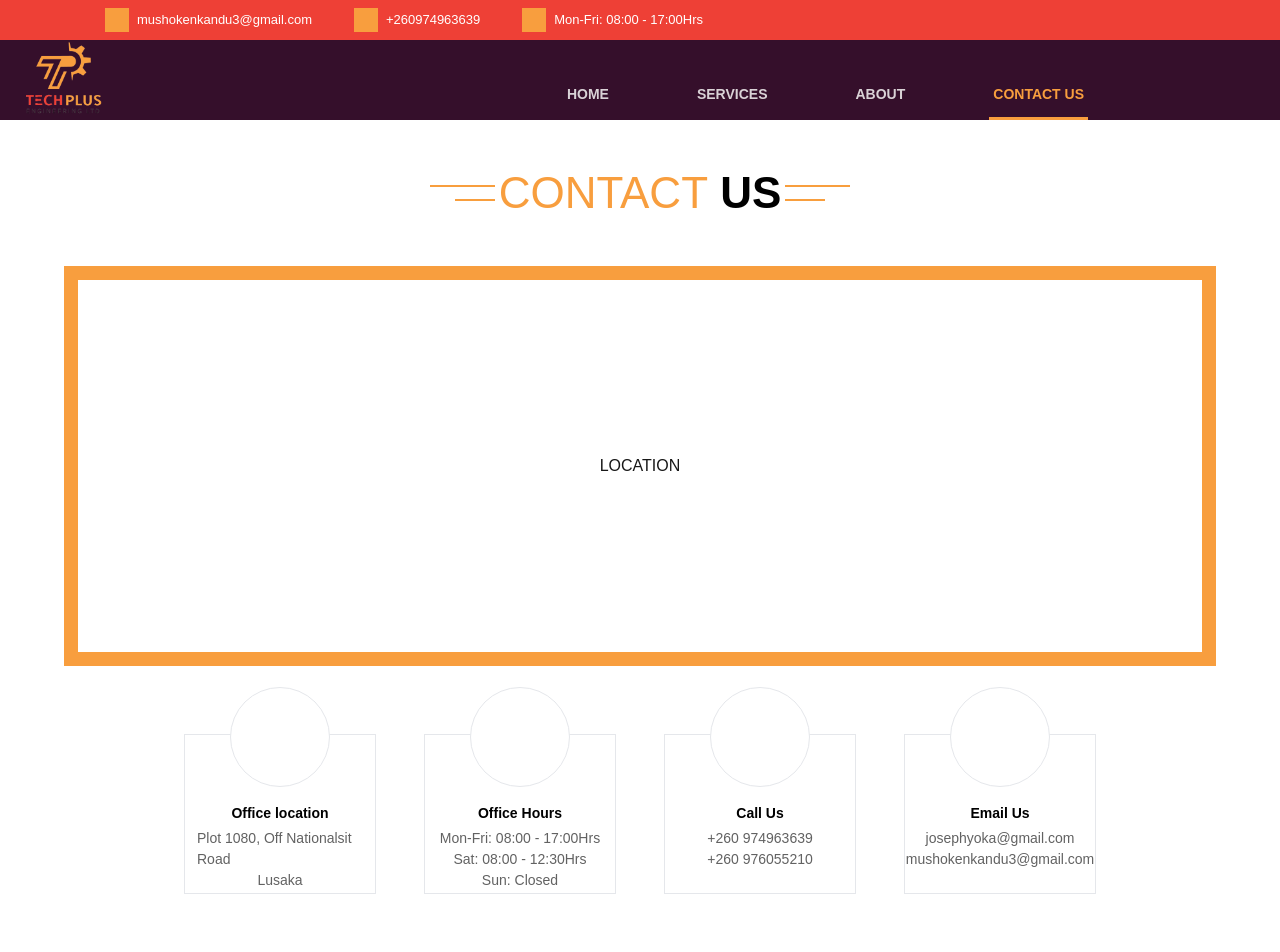
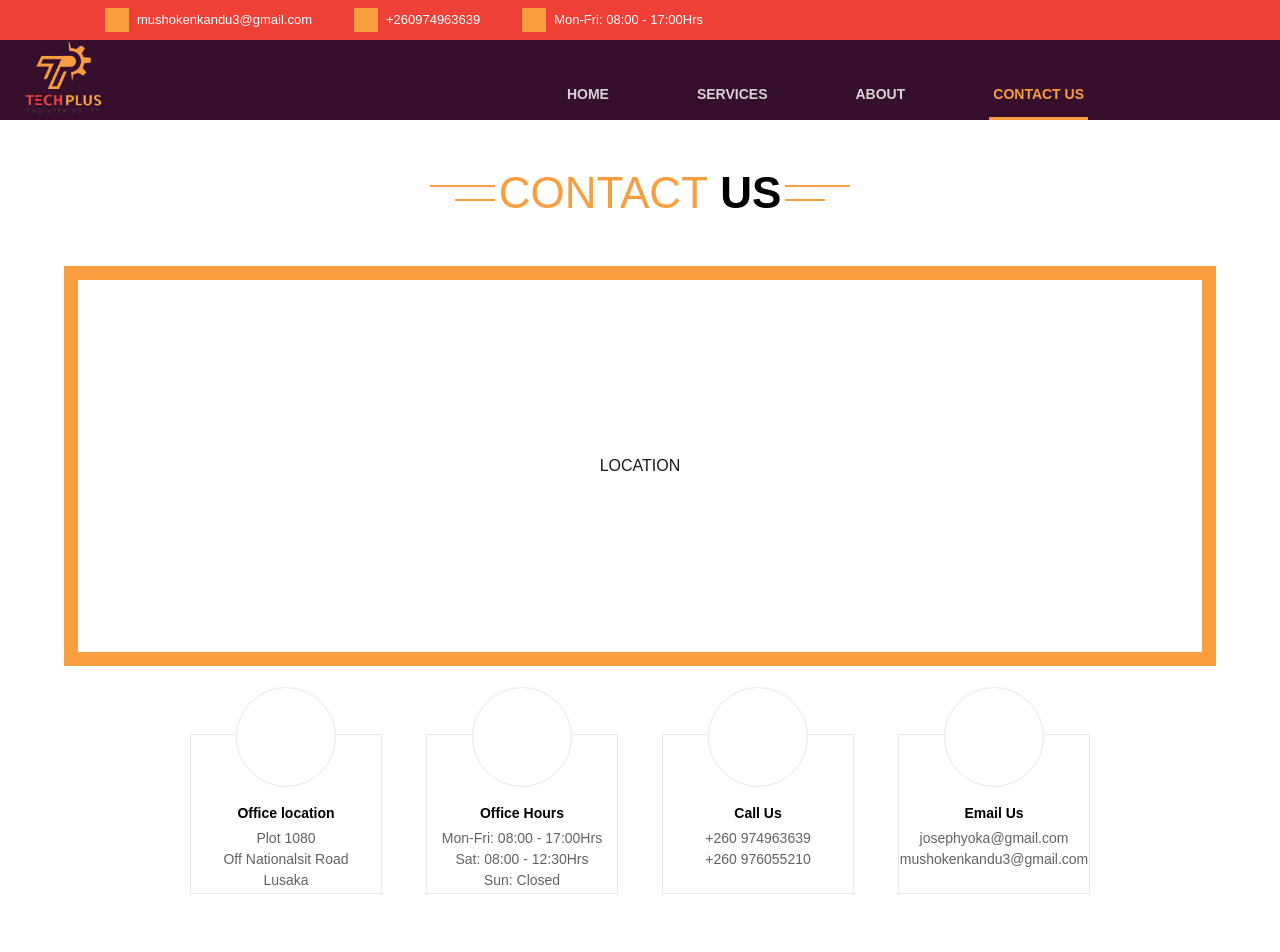
Before and after one commit to mkaweme/techplus, a Next.js app: page /contact in a window 1280 px wide. Shown: the top 952 px of the page. Built offline with nearby package versions, Linux system fonts and the light colour scheme; some icons are missing.

Commit message:
improved layout

```diff
--- a/app/contact/page.tsx
+++ b/app/contact/page.tsx
@@ -20,11 +20,12 @@ const Contact = () => {
       <div className='flex justify-center items-center w-[90%] h-[400px] border-[14px] border-[#F89E3E]'>
          <h1>LOCATION</h1>
       </div>
-      <div className="flex flex-col lg:flex-row lg:gap-x-6 w-full mt-14 mx-20 justify-center text-[14px] text-[#626262]">
+      <div className="flex flex-col lg:flex-row lg:gap-x-5 w-full mt-14 mx-20 justify-center text-[14px] text-[#626262]">
         <div className="relative flex flex-col lg:w-[15%] items-center pt-16 border-[1px] p-3 my-9 mx-12 lg:m-3 h-40">
           <Icon icon="mdi:location" width="100" height="100" color="#F89E3E" className="absolute border-[1px] p-6 rounded-full -top-12 bg-white"/>
           <h6 className="my-1 text-black font-semibold">Office location</h6>
-          <p>Plot 1080, Off Nationalsit Road</p>
+          <p>Plot 1080</p>
+          <p>Off Nationalsit Road</p>
           <p>Lusaka</p>
         </div>
         <div className="relative flex flex-col lg:w-[15%] items-center pt-16 border-[1px] p-3 my-9 mx-12 lg:m-3 h-40">
@@ -32,7 +33,7 @@ const Contact = () => {
             <Icon icon="mdi:clock" width="50" height="50" color="#F89E3E"/>
           </div>
           <h1 className="my-1 text-black font-semibold">Office Hours</h1>
-          <p >Mon-Fri: 08:00 - 17:00Hrs</p>
+          <p>Mon-Fri: 08:00 - 17:00Hrs</p>
           <p>Sat: 08:00 - 12:30Hrs</p>
           <p>Sun: Closed</p>
         </div>
```
